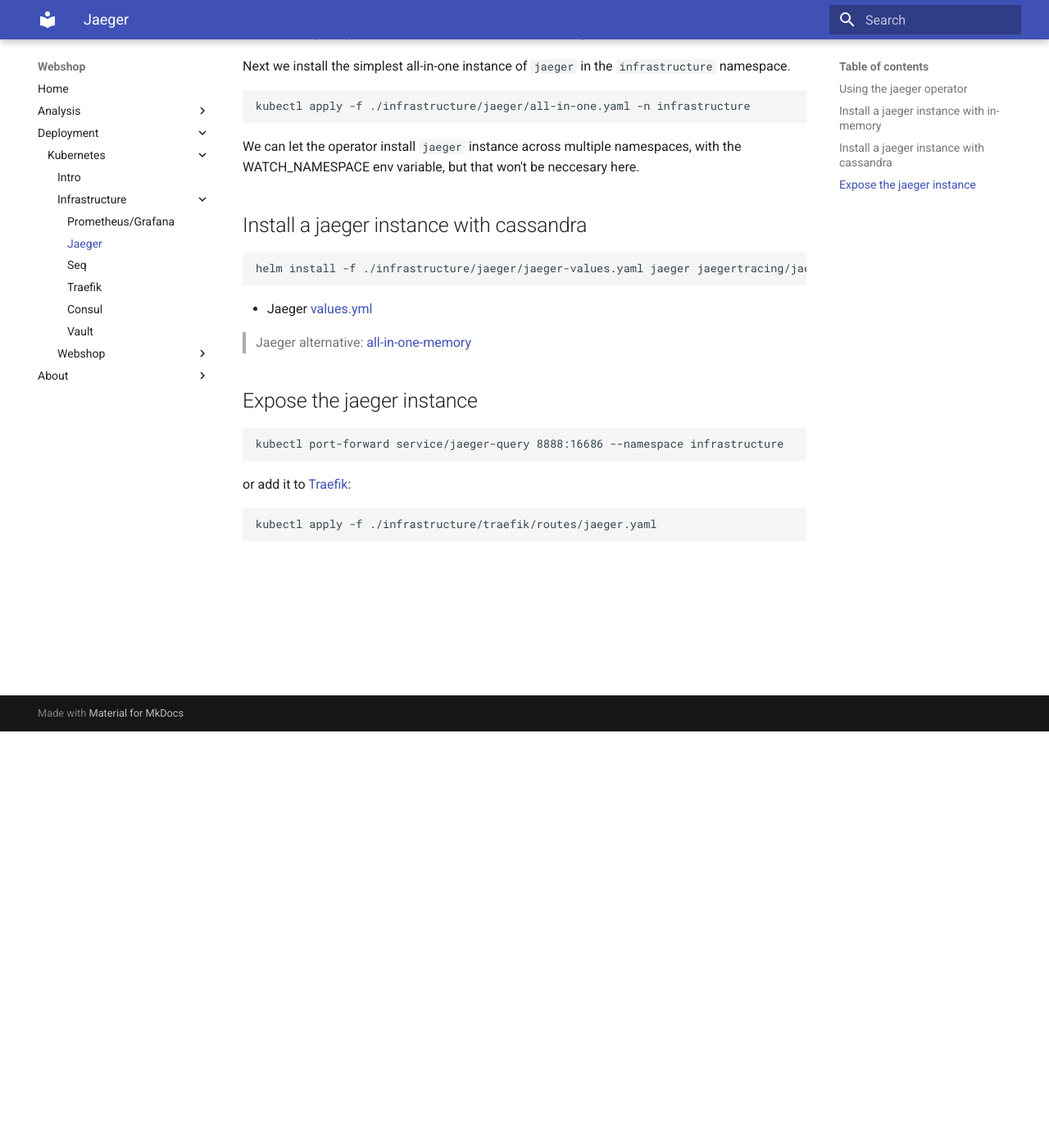
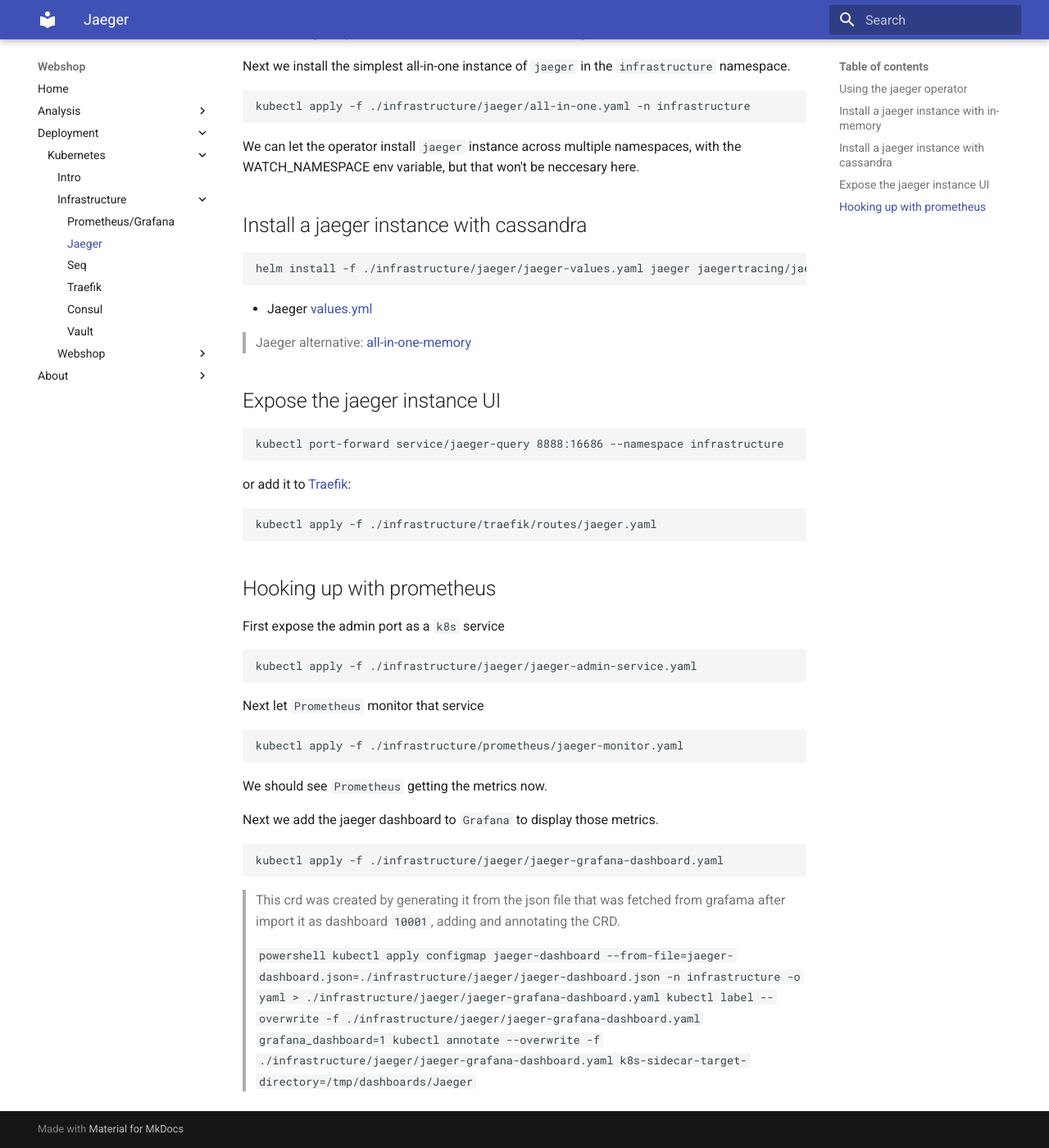
Before and after one commit to bravecobra/webshop-saga-masstransit, an MkDocs documentation site: the page built from docs/deployment/k8s/infrastructure/jaeger.md, in a window 1280 px wide and 1400 px high, scrolled down 508 px. Shown: the whole window at 82% size. Built offline with MkDocs 1.6.1 and Material for MkDocs 9.7.7, drawn with Linux system fonts in a browser that asks for light colours.

Commit message:
Hooking up Jaeger with prometheus and grafana

````diff
--- a/docs/deployment/k8s/infrastructure/jaeger.md
+++ b/docs/deployment/k8s/infrastructure/jaeger.md
@@ -39,7 +39,7 @@
 
 > Jaeger alternative: [all-in-one-memory](https://github.com/jaegertracing/jaeger-kubernetes/blob/master/all-in-one/jaeger-all-in-one-template.yml)
 
-## Expose the jaeger instance
+## Expose the jaeger instance UI
 
 ```powershell
 kubectl port-forward service/jaeger-query 8888:16686 --namespace infrastructure
@@ -50,3 +50,33 @@
 ```powershell
 kubectl apply -f ./infrastructure/traefik/routes/jaeger.yaml
 ```
+
+## Hooking up with prometheus
+
+First expose the admin port as a `k8s` service
+
+```powershell
+kubectl apply -f ./infrastructure/jaeger/jaeger-admin-service.yaml
+```
+
+Next let `Prometheus` monitor that service
+
+```powershell
+kubectl apply -f ./infrastructure/prometheus/jaeger-monitor.yaml
+```
+
+We should see `Prometheus` getting the metrics now.
+
+Next we add the jaeger dashboard to `Grafana` to display those metrics.
+
+```powershell
+kubectl apply -f ./infrastructure/jaeger/jaeger-grafana-dashboard.yaml
+```
+
+> This crd was created by generating it from the json file that was fetched from grafama after import it as dashboard `10001`, adding  and annotating the CRD.
+>
+> ```powershell
+>kubectl apply configmap jaeger-dashboard --from-file=jaeger-dashboard.json=./infrastructure/jaeger/jaeger-dashboard.json -n infrastructure -o yaml > ./infrastructure/jaeger/jaeger-grafana-dashboard.yaml
+>kubectl label --overwrite -f ./infrastructure/jaeger/jaeger-grafana-dashboard.yaml grafana_dashboard=1
+>kubectl annotate --overwrite -f ./infrastructure/jaeger/jaeger-grafana-dashboard.yaml k8s-sidecar-target-directory=/tmp/dashboards/Jaeger
+> ```
````
Also changed, not shown: 5 other files.
